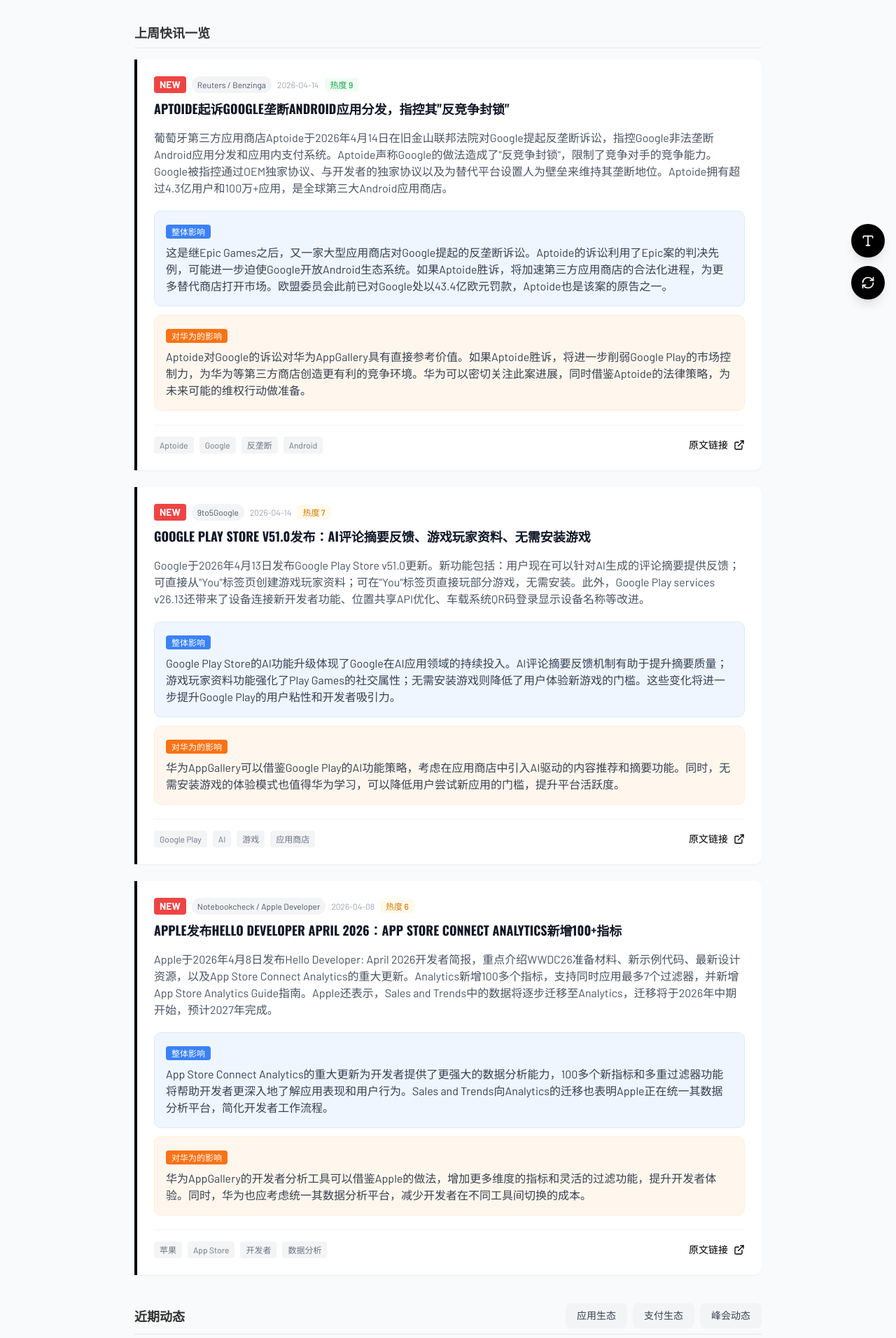
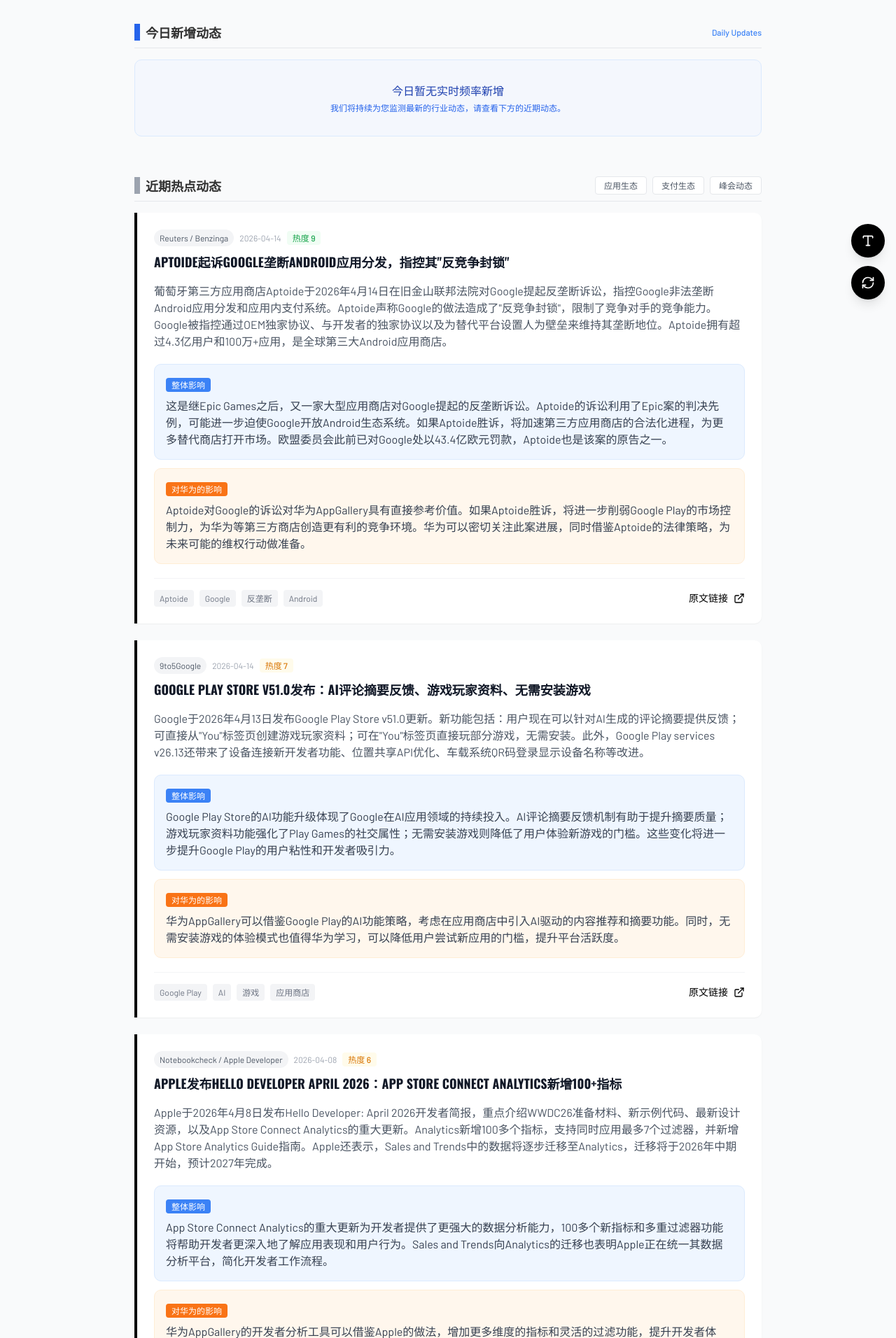
Before and after one commit to lbook820-gif/aspgcminsight, a React (Vite) app: page / in a window 1280 px wide. Shown: the part 348-2260 px from the top of the page at 70% size. Built offline with nearby package versions, Linux system fonts and the light colour scheme.

Commit message:
feat: implement dynamic home page styles based on day of week

```diff
--- a/src/data/newsData.ts
+++ b/src/data/newsData.ts
@@ -639,9 +639,8 @@ export const appEcosystemNews = sortedNewsData.filter((item) => {
 });
 
 // 获取最近一个月的新闻（用于最新动态）
-export const getLatestNews = (days: number = 30) => {
-  const now = new Date('2026-04-07');
-  const cutoffDate = new Date(now.getTime() - days * 24 * 60 * 60 * 1000);
+export const getLatestNews = (days: number = 30, referenceDate: Date = new Date('2026-04-14')) => {
+  const cutoffDate = new Date(referenceDate.getTime() - days * 24 * 60 * 60 * 1000);
 
   return sortedNewsData.filter((item) => {
     const itemDate = new Date(item.publishDate);
@@ -649,7 +648,30 @@ export const getLatestNews = (days: number = 30) => {
   });
 };
 
+// 获取上周快讯（从上周一到上周日）
+export const getLastWeekNews = (referenceDate: Date = new Date()) => {
+  const date = new Date(referenceDate);
+  const day = date.getDay(); // 0 (Sun) to 6 (Sat)
+
+  // 计算上周日的位移 (如果是周一(1), 位移是 -1; 如果是周日(0), 位移是 -7)
+  const diffToLastSunday = day === 0 ? -7 : -day;
+  const lastSunday = new Date(date);
+  lastSunday.setDate(date.getDate() + diffToLastSunday);
+  lastSunday.setHours(23, 59, 59, 999);
+
+  // 计算上周一的位移
+  const lastMonday = new Date(lastSunday);
+  lastMonday.setDate(lastSunday.getDate() - 6);
+  lastMonday.setHours(0, 0, 0, 0);
+
+  return sortedNewsData.filter((item) => {
+    const itemDate = new Date(item.publishDate);
+    return itemDate >= lastMonday && itemDate <= lastSunday;
+  });
+};
+
 // 获取当日新增新闻（用于首页当日新增版块）
-export const getTodayNews = (today: string = '2026-04-07') => {
-  return sortedNewsData.filter((item) => item.publishDate === today);
+export const getTodayNews = (today?: string) => {
+  const dateStr = today || new Date().toISOString().split('T')[0];
+  return sortedNewsData.filter((item) => item.publishDate === dateStr);
 };
--- a/src/sections/LatestNews.tsx
+++ b/src/sections/LatestNews.tsx
@@ -1,7 +1,7 @@
 import { useState } from 'react';
 import { Link } from 'react-router-dom';
 import { ExternalLink, Search } from 'lucide-react';
-import { getLatestNews, sortedNewsData } from '../data/newsData';
+import { getLatestNews, sortedNewsData, getLastWeekNews, getTodayNews } from '../data/newsData';
 
 // 热门搜索关键词
 const hotKeywords = ['DMA', 'Google Play', 'App Store', '反垄断', 'Epic Games', 'WhatsApp', 'Meta'];
@@ -9,17 +9,19 @@ const hotKeywords = ['DMA', 'Google Play', 'App Store', '反垄断', 'Epic Games
 export default function LatestNews() {
   const [searchQuery, setSearchQuery] = useState('');
 
-  // 获取上周快讯（4月8日-4月14日）
-  const lastWeekNews = sortedNewsData.filter(news => {
-    const date = new Date(news.publishDate);
-    return date >= new Date('2026-04-08') && date <= new Date('2026-04-14');
-  }).sort((a, b) => new Date(b.publishDate).getTime() - new Date(a.publishDate).getTime());
+  // 获取当前日期信息
+  const todayDate = new Date();
+  const isMonday = todayDate.getDay() === 1;
+  const todayStr = todayDate.toLocaleDateString('zh-CN', { year: 'numeric', month: 'long', day: 'numeric', weekday: 'long' });
 
-  // 获取近期动态（最近5条，排除上周新闻）
-  const recentNews = getLatestNews(30).filter(news => {
-    const date = new Date(news.publishDate);
-    return date < new Date('2026-04-08') || date > new Date('2026-04-14');
-  }).slice(0, 5);
+  // 获取上周快讯数据 (周一特供)
+  const lastWeekNews = isMonday ? getLastWeekNews(todayDate) : [];
+
+  // 获取当日新增数据 (平日为主)
+  const todayNews = !isMonday ? getTodayNews() : [];
+
+  // 获取近期动态 (备选展示，最近一个月)
+  const recentNews = getLatestNews(30, todayDate).slice(0, 5);
 
   // 搜索功能 - 实时筛选
   const searchResults = searchQuery.trim()
@@ -152,7 +154,7 @@ export default function LatestNews() {
             聚焦欧盟DMA政策、应用商店监管与欧洲数字市场动态
           </p>
           <p className="mt-2 text-gray-400 text-xs">
-            网站更新于：2026年4月15日
+            {isMonday ? '上周快讯汇总模式' : '当日新增实时模式'} · 今日：{todayStr}
           </p>
         </div>
 
@@ -233,55 +235,63 @@ export default function LatestNews() {
           </div>
         )}
 
-        {/* 上周快讯一览 - 仅在无搜索时显示 */}
+        {/* 主内容区域 - 仅在无搜索时显示 */}
         {!searchQuery && (
-          <div className="mb-10">
-            <div className="mb-4 border-b border-gray-200 pb-2">
-              <h3 className="font-bold text-lg">
+          <div className="space-y-10">
+            {isMonday ? (
+              /* 周一展示：上周快讯一览 */
+              <div>
+                <div className="flex items-center justify-between mb-4 border-b border-gray-200 pb-2">
+                  <h3 className="font-bold text-lg flex items-center gap-2">
+                    <span className="w-2 h-6 bg-black"></span>
                     上周快讯一览
                   </h3>
+                  <span className="text-xs text-gray-400">Monday Weekly Digest</span>
                 </div>
-
                 {lastWeekNews.length > 0 ? (
                   <div className="space-y-4 md:space-y-6">
                     {lastWeekNews.map((news) => renderNewsCard(news, true))}
                   </div>
                 ) : (
-              <div className="text-center py-8 bg-white rounded-lg border border-gray-200">
-                <p className="text-gray-500">
-                  上周无快讯
-                </p>
+                  <div className="text-center py-12 bg-white rounded-lg border border-dashed border-gray-300">
+                    <p className="text-gray-500">上周暂无深度分析报快讯</p>
+                  </div>
+                )}
+              </div>
+            ) : (
+              /* 平日展示：当日新增 */
+              <div>
+                <div className="flex items-center justify-between mb-4 border-b border-gray-200 pb-2">
+                  <h3 className="font-bold text-lg flex items-center gap-2">
+                    <span className="w-2 h-6 bg-blue-600"></span>
+                    今日新增动态
+                  </h3>
+                  <span className="text-xs text-blue-500 font-medium">Daily Updates</span>
+                </div>
+                {todayNews.length > 0 ? (
+                  <div className="space-y-4 md:space-y-6">
+                    {todayNews.map((news) => renderNewsCard(news, true))}
+                  </div>
+                ) : (
+                  <div className="py-8 bg-blue-50/50 rounded-lg border border-blue-100 flex flex-col items-center justify-center text-center px-4">
+                    <p className="text-blue-800 font-medium mb-1">今日暂无实时频率新增</p>
+                    <p className="text-blue-600 text-xs">我们将持续为您监测最新的行业动态，请查看下方的近期动态。</p>
                   </div>
                 )}
               </div>
             )}
 
-        {/* 近期动态 - 仅在无搜索时显示 */}
-        {!searchQuery && (
-          <div className="mb-6">
-            <div className="flex items-center justify-between mb-4 border-b border-gray-200 pb-2">
-              <h3 className="font-bold text-lg">
-                近期动态
+            {/* 近期动态 - 通用模块 */}
+            <div className="pt-4">
+              <div className="flex flex-col md:flex-row md:items-center justify-between mb-4 border-b border-gray-200 pb-2 gap-4">
+                <h3 className="font-bold text-lg flex items-center gap-2">
+                  <span className="w-2 h-6 bg-gray-400"></span>
+                  近期热点动态
                 </h3>
-              <div className="flex gap-2">
-                <Link
-                  to="/app-ecosystem"
-                  className="px-3 py-1.5 md:px-4 md:py-2 bg-gray-100 text-gray-700 hover:bg-gray-200 rounded-md font-medium transition-colors text-sm"
-                >
-                  应用生态
-                </Link>
-                <Link
-                  to="/payment-ecosystem"
-                  className="px-3 py-1.5 md:px-4 md:py-2 bg-gray-100 text-gray-700 hover:bg-gray-200 rounded-md font-medium transition-colors text-sm"
-                >
-                  支付生态
-                </Link>
-                <Link
-                  to="/summit"
-                  className="px-3 py-1.5 md:px-4 md:py-2 bg-gray-100 text-gray-700 hover:bg-gray-200 rounded-md font-medium transition-colors text-sm"
-                >
-                  峰会动态
-                </Link>
+                <div className="flex flex-wrap gap-2">
+                  <Link to="/app-ecosystem" className="px-3 py-1 bg-white border border-gray-200 text-gray-600 hover:bg-gray-50 rounded text-xs transition-colors">应用生态</Link>
+                  <Link to="/payment-ecosystem" className="px-3 py-1 bg-white border border-gray-200 text-gray-600 hover:bg-gray-50 rounded text-xs transition-colors">支付生态</Link>
+                  <Link to="/summit" className="px-3 py-1 bg-white border border-gray-200 text-gray-600 hover:bg-gray-50 rounded text-xs transition-colors">峰会动态</Link>
                 </div>
               </div>
 
@@ -289,6 +299,7 @@ export default function LatestNews() {
                 {recentNews.map((news) => renderNewsCard(news, false))}
               </div>
             </div>
+          </div>
         )}
       </div>
     </section>
```
Also changed, not shown: 1 other file (tests, documents, lock files or other folders). Lines whose indentation alone changed are shown as unchanged.
